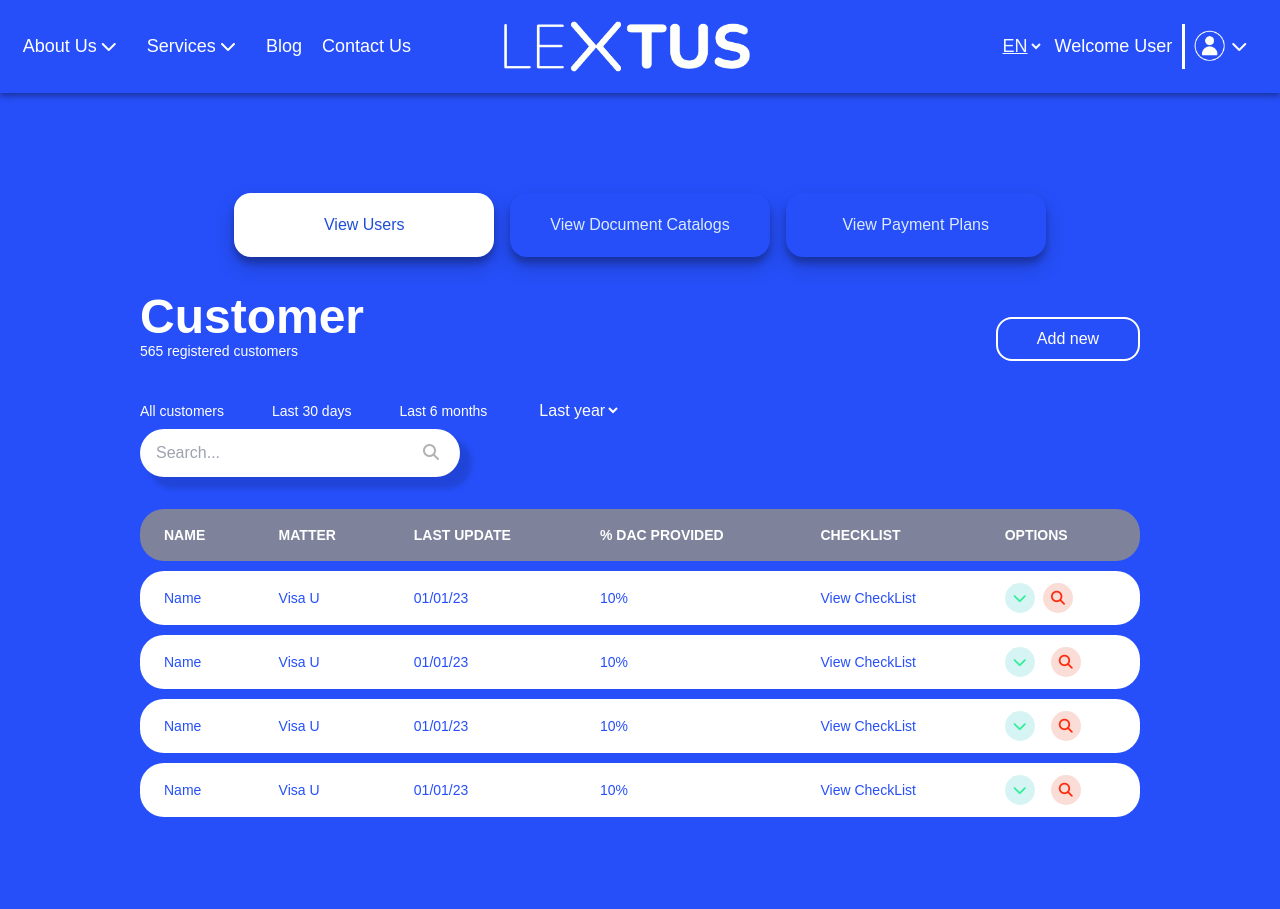
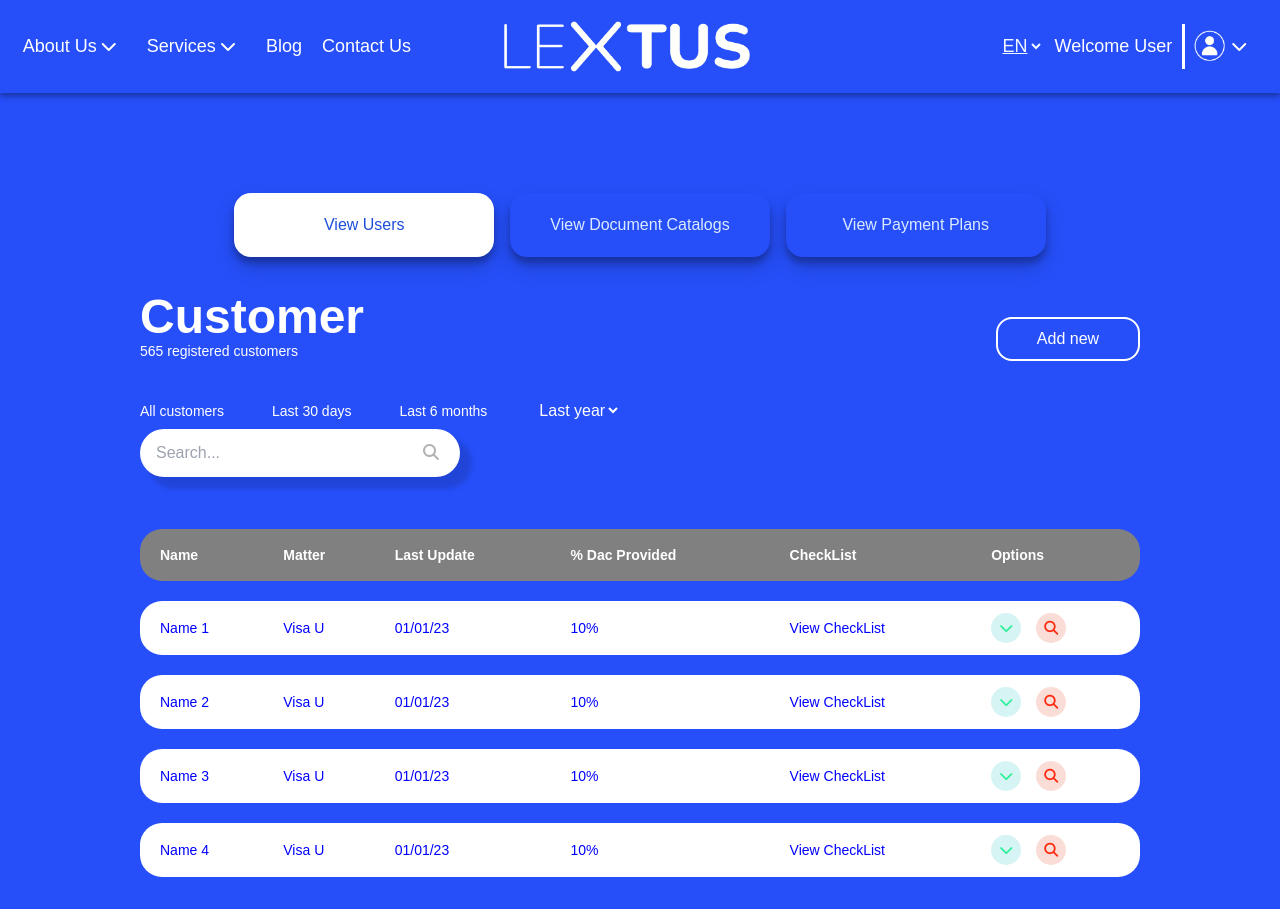
Before and after one commit to Edu22-san/LextusApp, a React (Vite) app: page /user/tabscontenido in a window 1280 px wide. Before the commit the page ends 839 px from the top, so only its background shows below. Built offline with nearby package versions, Linux system fonts and the light colour scheme.

Commit message:
datatable usuarios

```diff
--- a/package.json
+++ b/package.json
@@ -11,6 +11,7 @@
   },
   "dependencies": {
     "@headlessui/react": "^1.7.17",
+    "primereact": "^10.2.1",
     "react": "^18.2.0",
     "react-dom": "^18.2.0",
     "react-router-dom": "^6.20.0"
--- a/src/App.jsx
+++ b/src/App.jsx
@@ -1,4 +1,5 @@
 import "./index.css";
+
 import AppRouters from "./routers/AppRouters";
 
 function App() {
--- a/src/Components/usersTable/usersTable.css
+++ b/src/Components/usersTable/usersTable.css
@@ -47,3 +47,30 @@
 span.container-icon.absolute.right-4.top-1\/2.transform.-translate-y-1\/2.cursor-pointer {
     left: 283px;
 }
+
+th {
+    padding-top: 16px;
+    padding-bottom: 16px;
+    padding-left: 20px;
+    padding-right: 4px;
+}
+
+td {
+    padding-top: 12px;
+    padding-bottom: 12px;
+    padding-left: 20px;
+    padding-right: 4px;
+}
+  tbody.p-datatable-tbody>tr {
+    background: white;
+    color: blue;
+}
+
+thead.p-datatable-thead {
+    background: gray;
+}
+
+  table.p-datatable-table {
+    border-spacing: 0px 20px !important;
+    border-collapse: initial;
+}
--- a/src/Components/usersTable/usersTable.jsx
+++ b/src/Components/usersTable/usersTable.jsx
@@ -1,12 +1,74 @@
 import React, { useState } from "react";
+import { DataTable } from "primereact/datatable";
+import { Column } from "primereact/column";
+import { InputText } from "primereact/inputtext";
 import { Link } from "react-router-dom";
 import "./usersTable.css";
 
 const Userstable = () => {
   const [isDropdownOpen, setDropdownOpen] = useState(false);
+  const [searchText, setSearchText] = useState("");
+  const [filteredData, setFilteredData] = useState([]);
 
   const toggleDropdown = () => {
     setDropdownOpen(!isDropdownOpen);
+  };
+
+  const data = [
+    {
+      name: "Name 1",
+      matter: "Visa U",
+      lastUpdate: "01/01/23",
+      dacProvided: "10%",
+      checklist: "View CheckList",
+    },
+    {
+      name: "Name 2",
+      matter: "Visa U",
+      lastUpdate: "01/01/23",
+      dacProvided: "10%",
+      checklist: "View CheckList",
+    },
+    {
+      name: "Name 3",
+      matter: "Visa U",
+      lastUpdate: "01/01/23",
+      dacProvided: "10%",
+      checklist: "View CheckList",
+    },
+    {
+      name: "Name 4",
+      matter: "Visa U",
+      lastUpdate: "01/01/23",
+      dacProvided: "10%",
+      checklist: "View CheckList",
+    },
+  ];
+
+  const onSearch = (e) => {
+    const value = e.target.value.toLowerCase();
+    setSearchText(value);
+
+    const filteredItems = data.filter((item) => {
+      return (
+        item.name.toLowerCase().includes(value) ||
+        item.matter.toLowerCase().includes(value) ||
+        item.lastUpdate.toLowerCase().includes(value) ||
+        item.dacProvided.toLowerCase().includes(value) ||
+        item.checklist.toLowerCase().includes(value)
+      );
+    });
+
+    setFilteredData(filteredItems);
+  };
+
+  const emptyRow = {
+    name: null,
+    matter: null,
+    lastUpdate: null,
+    dacProvided: null,
+    checklist: null,
+    Options: null,
   };
 
   return (
@@ -39,132 +101,68 @@ const Userstable = () => {
         </div>
         <div className="flex items-center">
           <div className="relative w-1/2  mt-2">
-          <input type="search" className="h-12 w-[20rem] pl-4 rounded-full focus:outline-none boxshadow" placeholder="Search..."/>
+            <input
+              type="search"
+              className="h-12 w-[20rem] pl-4 rounded-full focus:outline-none boxshadow"
+              placeholder="Search..."
+              value={searchText}
+              onChange={onSearch}
+            />
             <span className="container-icon absolute right-4 top-1/2 transform -translate-y-1/2 cursor-pointer ">
-                <i className="fa-solid fa-magnifying-glass icon-style" style={{ color: "#b2b2b2", cursor: "pointer" }}></i>
+              <i
+                className="fa-solid fa-magnifying-glass icon-style"
+                style={{ color: "#b2b2b2", cursor: "pointer" }}
+              ></i>
             </span>
           </div>
         </div>
       </div>
+
+
       <div className="relative overflow-x-auto">
-        <table className="w-full text-sm text-left rtl:text-right text-white">
-          <thead className=" text-white uppercase table-enc">
-            <tr>
-              <th scope="col" className="px-6 py-4 rounded-l-3xl">
-                Name
-              </th>
-              <th scope="col" className="px-6 py-4">
-                Matter
-              </th>
-              <th scope="col" className="px-6 py-4">
-                last Update
-              </th>
-              <th scope="col" className="px-6 py-4">
-                % Dac Provided
-              </th>
-              <th scope="col" className="px-6 py-4">
-                CheckList
-              </th>
-              <th scope="col" className="px-6 py-4 rounded-r-3xl">
-                Options
-              </th>
-            </tr>
-          </thead>
-          <tbody>
-            <tr className="fila-espacio">
-              <td colspan="100"></td>
-            </tr>
-            <tr className="bg-white text-blue-txt ">
-              <th
-                scope="row"
-                className="px-6 py-3 font-medium whitespace-nowrap  rounded-l-3xl"
+      <DataTable
+          value={searchText ? filteredData : data}
+          className="w-full text-sm text-left rtl:text-right text-white rv-table"
+          rowClassName="row-spacing"
         >
-                Name
-              </th>
-              <td className="px-6 py-3">Visa U</td>
-              <td className="px-6 py-3">01/01/23</td>
-              <td className="px-6 py-3">10%</td>
-              <td className="px-6 py-3">View CheckList</td>
-              <td className="px-6 py-3 rounded-r-3xl ">
+          <Column
+            field="name"
+            header="Name"
+            className="b-rv"
+            style={{
+              borderTopLeftRadius: "22px",
+              borderBottomLeftRadius: "22px",
+              marginBottom: "10px",
+            }}
+          />
+          <Column
+            field="matter"
+            header="Matter"
+            className="row-spacing" // Agrega la clase row-spacing a esta columna
+          />
+          <Column field="lastUpdate" header="Last Update" className="row-spacing" />
+          <Column field="dacProvided" header="% Dac Provided" className="row-spacing" />
+          <Column field="checklist" header="CheckList" className="row-spacing" />
+          <Column
+            field="Options"
+            header="Options"
+            body={(rowData) => (
               <div className="container-options">
                 <div className="dropdown mr-4">
-                    <i
-                      className="fa-solid fa-chevron-down icon-verde cursor-pointer"
-                      onClick={toggleDropdown}
-                    ></i>
-                    {isDropdownOpen && (
-                      <div className="dropdown-content">
-                        <a href="#">Opción 1</a>
-                        <a href="#">Opción 2</a>
+                  <i className="fa-solid fa-chevron-down icon-verde cursor-pointer"></i>
+                </div>
+                <i className="fa-solid fa-magnifying-glass icon-buscar cursor-pointer"></i>
               </div>
             )}
-                  </div>
-                  <i class="fa-solid fa-magnifying-glass icon-buscar cursor-pointer"></i>
-                </div>
-              </td>
-            </tr>
-            <tr className="fila-espacio">
-              <td colspan="100"></td>
-            </tr>
-            <tr className="bg-white text-blue-txt ">
-              <th
-                scope="row"
-                className="px-6 py-3 font-medium whitespace-nowrap  rounded-l-3xl"
-              >
-                Name
-              </th>
-              <td className="px-6 py-3">Visa U</td>
-              <td className="px-6 py-3">01/01/23</td>
-              <td className="px-6 py-3">10%</td>
-              <td className="px-6 py-3">View CheckList</td>
-              <td className="px-6 py-3 rounded-r-3xl">
-                <i class="fa-solid fa-chevron-down icon-verde mr-4"></i>
-                <i class="fa-solid fa-magnifying-glass icon-buscar"></i>
-              </td>
-            </tr>
-            <tr className="fila-espacio">
-              <td colspan="100"></td>
-            </tr>
-            <tr className="bg-white text-blue-txt ">
-              <th
-                scope="row"
-                className="px-6 py-3 font-medium whitespace-nowrap  rounded-l-3xl"
-              >
-                Name
-              </th>
-              <td className="px-6 py-3">Visa U</td>
-              <td className="px-6 py-3">01/01/23</td>
-              <td className="px-6 py-3">10%</td>
-              <td className="px-6 py-3">View CheckList</td>
-              <td className="px-6 py-3 rounded-r-3xl">
-                <i class="fa-solid fa-chevron-down icon-verde mr-4"></i>
-                <i class="fa-solid fa-magnifying-glass icon-buscar"></i>
-              </td>
-            </tr>
-            <tr className="fila-espacio">
-              <td colspan="100"></td>
-            </tr>
-            <tr className="bg-white text-blue-txt ">
-              <th
-                scope="row"
-                className="px-6 py-3 font-medium whitespace-nowrap  rounded-l-3xl"
-              >
-                Name
-              </th>
-              <td className="px-6 py-3">Visa U</td>
-              <td className="px-6 py-3">01/01/23</td>
-              <td className="px-6 py-3">10%</td>
-              <td className="px-6 py-3">View CheckList</td>
-              <td className="px-6 py-3 rounded-r-3xl">
-                <i class="fa-solid fa-chevron-down icon-verde mr-4"></i>
-                <i class="fa-solid fa-magnifying-glass icon-buscar"></i>
-              </td>
-            </tr>
-            <tr className="fila-espacio">
-              <td colspan="100"></td>
-            </tr>
-          </tbody>
-        </table>
+            className="b-rv2 row-spacing" // Agrega la clase row-spacing a esta columna
+            style={{
+              borderTopRightRadius: "22px",
+              borderBottomRightRadius: "22px",
+              marginBottom: "10px",
+            }}
+          />
+        </DataTable>
+
       </div>
     </>
   );
```
Also changed, not shown: 1 other file (tests, documents, lock files or other folders). Lines whose indentation alone changed are shown as unchanged.
